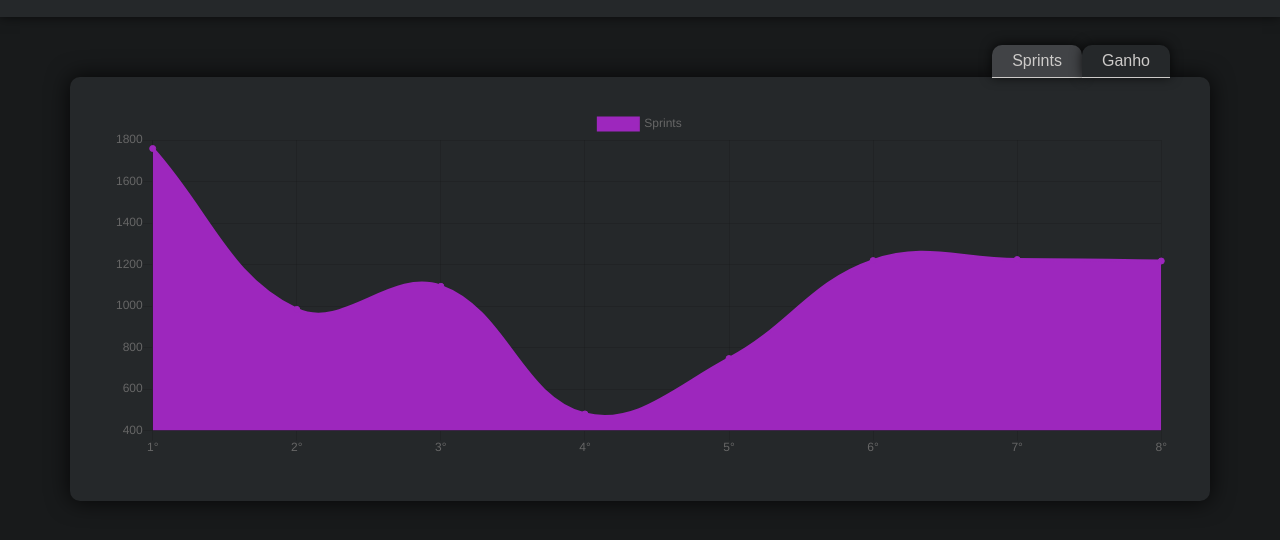
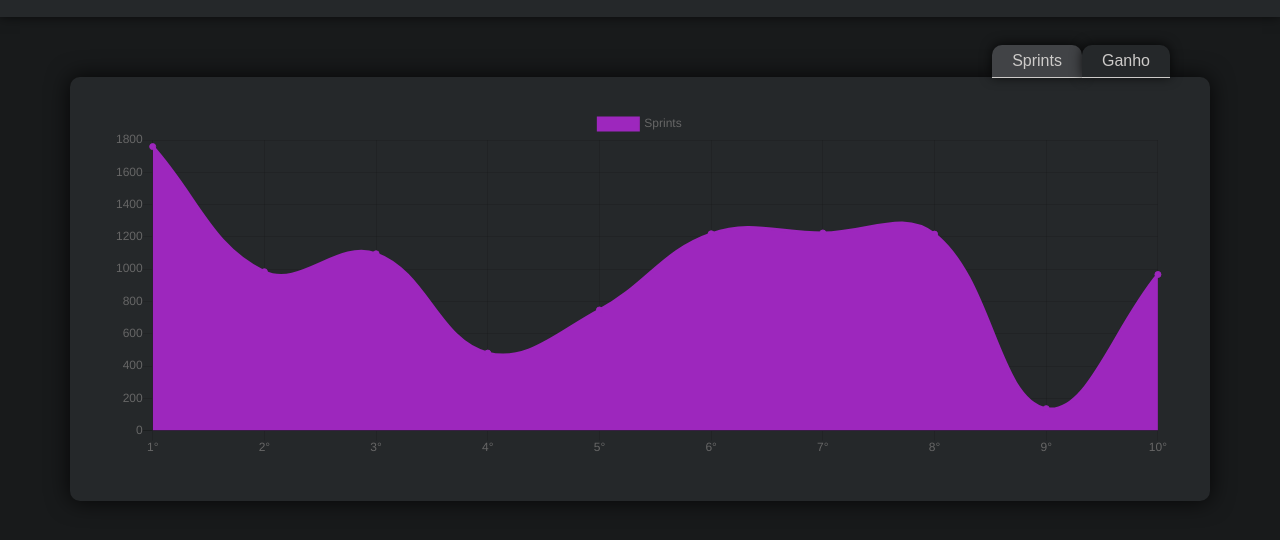
Before and after one commit to nicolas-oliveira/performance-sprints, a plain HTML site: page index.html in a window 1280 px wide. Shown: the part 58-598 px from the top of the page. Drawn offline with Linux system fonts and the light colour scheme.

Commit message:
feat: refactoring the code

```diff
--- a/index.html
+++ b/index.html
@@ -4,7 +4,7 @@
   <meta charset="UTF-8">
   <meta name="viewport" content="width=device-width, initial-scale=1.0">
   <link rel="stylesheet" href="style.css">
-  <script src="chart.js"></script>
+  <script src="./src/lib/chart.min.js"></script>
   <title>Sprint de Desempenho</title>
 </head>
 <body>
@@ -15,13 +15,15 @@
 
     <div class="content">
       <div class="box">
-        <div class="tabs"><p id="tabSprint">Sprints</p><p id="tabGain">Ganho</p></div>
+        <div class="tabs"></div>
         <canvas id="sprintCharts" height="100px"></canvas>
         <canvas id="gainCharts" height="100px" style="display: none;"></canvas>
       </div>
     </div>
 </div>
-<script src="index.js"></script>
+<script src="./src/tabs.js"></script>
+<script src="./src/data.js"></script>
+<script src="./src/index.js"></script>
 
 </body>
 </html>
--- a/index.js
+++ /dev/null
@@ -1,89 +0,0 @@
-const sprintCharts = document.getElementById('sprintCharts');
-const gainCharts = document.getElementById('gainCharts');
-
-let gtxSprint = sprintCharts.getContext('2d');
-let gtxGain = gainCharts.getContext('2d');
-
-const labels = ['1°', '2°', '3°', '4°', '5°', '6°', '7°', '8°'];
-
-const dataOfGtxSprint =  {
-  labels: labels,
-  datasets: [{
-      label: 'Sprints',
-      backgroundColor: '#9d27bd',
-      borderColor: '#9d27bd',
-      data: [1759, 984, 1095, 480, 747, 1219, 1224, 1217]
-  }]
-};
-
-const dataOfGtx = {
-  labels: labels,
-  datasets: [{
-    label: 'Ganho %',
-    backgroundColor: '#ff2e31',
-    data: [0, -44, 11, -56, 55, 63, 0.41, 0.57]
-  }]
-};
-
-var chart = new Chart(gtxSprint, {
-    // The type of chart we want to create
-    type: 'line',
-
-    // The data for our dataset
-    data: dataOfGtxSprint,
-
-    // Configuration options go here
-    options: {}
-});
-
-var chart = new Chart(gtxGain, {
-  // The type of chart we want to create
-  type: 'bar',
-
-  // The data for our dataset
-  data: dataOfGtx,
-
-  // Configuration options go here
-  options: {}
-});
-
-const colors = {
-  inactive: '#25282a',
-  hover: '#2d3033',
-  active: '#414346',
-}
-
-const tabs = [
-  { tab: 'tabSprint', chart: 'sprintCharts' },
-  { tab: 'tabGain', chart: 'gainCharts' }
-];
-
-
-const tabSprint = document.getElementById('tabSprint');
-const tabGain = document.getElementById('tabGain');
-
-tabSprint.style.backgroundColor = colors.active;
-
-tabs.map((e) => {
-  eval(e.tab).addEventListener('click', () => {
-      eval(e.tab).style.backgroundColor = colors.active;
-      eval(e.chart).style.display = 'block';
-    tabs.filter((el) => {
-      if(e != el) {
-        eval(el.tab).style.backgroundColor = colors.inactive;
-        eval(el.chart).style.display = 'none';
-      }
-    });
-  });
-});
-
-tabs.map((e) => {
-  eval(e.tab).addEventListener('mouseover', () => {
-    if(eval(e.chart).style.display === 'none')
-    eval(e.tab).style.backgroundColor = colors.hover;
-  });
-  eval(e.tab).addEventListener('mouseleave', () => {
-    if(eval(e.chart).style.display === 'none')
-    eval(e.tab).style.backgroundColor = colors.inactive;
-  });
-});
--- /dev/null
+++ b/src/data.js
@@ -0,0 +1,29 @@
+
+// The first week begins in May 25
+const sprints = [ 1759, 984, 1095, 480, 747, 1219, 1224, 1217, 136, 967 ];
+
+let data = {
+  sprints: sprints,
+  // Get te highest number historicaly and get the gain percent of it
+  get percentOfHighest() {
+    const highest = Math.max.apply(null, sprints); // Math.max(...sprints); // ES6
+    return this.sprints.map(function(n) {
+      return (((n - highest) / highest) * 100).toFixed(2);
+    });
+  },
+  // Get the gain of array with the last number, two by two
+  // [120 130 140] => (130-120)/120 , (140-130)/130 => 0,083 , 0,076 => 8,3% , 7,6%
+  get percentOfLast() {
+    return this.sprints.map(function(n){
+
+    })
+  },
+  // Get the number of sprints and create a string 'N°' for it
+  get weeks() {
+    return this.sprints.map(function(week, i) {
+      return `${i+1}°`
+    });
+  }
+};
+
+console.log(data.percentOfHighest)
--- /dev/null
+++ b/src/index.js
@@ -0,0 +1,41 @@
+// Get all elements in DOM to render graph
+const sprintCharts = document.getElementById('sprintCharts');
+const gainCharts = document.getElementById('gainCharts');
+
+// Create elements of graphs in canvas
+let gtxSprint = sprintCharts.getContext('2d');
+let gtxGain = gainCharts.getContext('2d');
+
+// Data format for fill graph correctly
+const datagtx =  {
+  sprint: {
+    labels: data.weeks, // data.js
+    datasets: [{
+      label: 'Sprints',
+      backgroundColor: '#9d27bd',
+      borderColor: '#9d27bd',
+      data: data.sprints,
+    }]
+  },
+  gain: {
+    labels: data.weeks,
+    datasets: [{
+      label: 'Ganho',
+      backgroundColor: '#ff2e31',
+      data: data.percentOfHighest
+    }]
+  }
+};
+
+// Initialize instace of Chart
+var chart = new Chart(gtxSprint, {
+    type: 'line',
+    data: datagtx.sprint,
+    options: {}
+});
+
+var chart = new Chart(gtxGain, {
+  type: 'bar',
+  data: datagtx.gain,
+  options: {}
+});
--- /dev/null
+++ b/src/tabs.js
@@ -0,0 +1,52 @@
+const tabClass = document.querySelector('.tabs');
+
+const colors = {
+  inactive: '#25282a',
+  hover: '#2d3033',
+  active: '#414346',
+}
+
+const tabs = [
+  { tab: 'tabSprint', chart: 'sprintCharts', name: 'Sprints' },
+  { tab: 'tabGain', chart: 'gainCharts', name: 'Ganho' },
+];
+
+// Create tabs elements
+tabs.map((e) => {
+  const newTab = document.createElement('p');
+  newTab.innerText = e.name;
+  newTab.setAttribute('id', e.tab);
+  tabClass.appendChild(newTab);
+});
+
+// Get DOM elements
+const tabSprint = document.getElementById('tabSprint');
+const tabGain = document.getElementById('tabGain');
+
+// Create events in each element of tabs array
+tabs.map((e) => {
+  eval(e.tab).addEventListener('click', () => {
+      eval(e.tab).style.backgroundColor = colors.active;
+      eval(e.chart).style.display = 'block';
+    tabs.filter((el) => {
+      if(e != el) {
+        eval(el.tab).style.backgroundColor = colors.inactive;
+        eval(el.chart).style.display = 'none';
+      }
+    });
+  });
+});
+
+// Initialize the tabs: The first interation with [0] array
+tabSprint.style.backgroundColor = colors.active;
+
+tabs.map((e) => {
+  eval(e.tab).addEventListener('mouseover', () => {
+    if(eval(e.chart).style.display === 'none')
+      eval(e.tab).style.backgroundColor = colors.hover;
+  });
+  eval(e.tab).addEventListener('mouseleave', () => {
+    if(eval(e.chart).style.display === 'none')
+      eval(e.tab).style.backgroundColor = colors.inactive;
+  });
+});
```
Also changed, not shown: src/lib/chart.min.js (renamed from chart.js).
